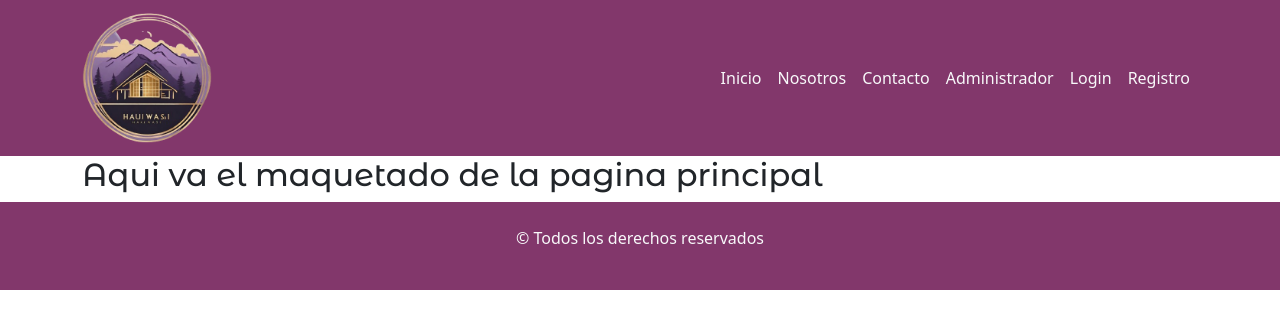
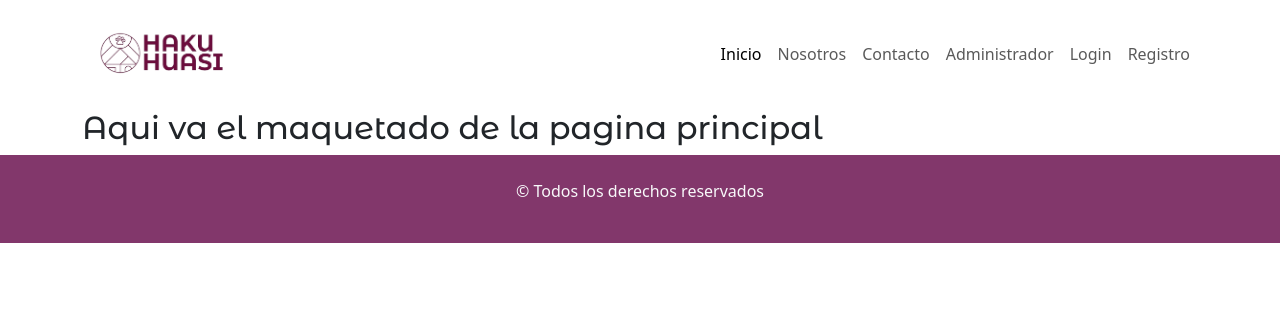
Before and after one commit to Pabmoy25/proyectoHotel-FrontEnd, a React (Vite) app: page / in a window 1280 px wide. Shown: the top 328 px of the page. Built offline with nearby package versions, Linux system fonts and the light colour scheme.

Commit message:
se modifica el logo del proyecto

```diff
--- a/src/components/common/Menu.jsx
+++ b/src/components/common/Menu.jsx
@@ -5,20 +5,20 @@ import { Link, NavLink } from "react-router-dom";
 const Menu = () => {
     return (
 
-        <Navbar expand="lg" className="bg-violeta">
+        <Navbar expand="lg">
           <Container>
             <NavbarBrand as={Link} to={"/"} >
-            <img src={logoHotel} alt="logo Hotel Haki Wasi" className="img-fluid" width={130}></img>
+            <img src={logoHotel} alt="logo Hotel Haki Wasi" className="img-fluid" width={160}></img>
             </NavbarBrand>
             <Navbar.Toggle aria-controls="basic-navbar-nav"/>
             <Navbar.Collapse id="basic-navbar-nav">
               <Nav className="ms-auto">
-                <NavLink end className=" nav-link text-light" to={'/'}>Inicio</NavLink>
-                <NavLink end className="nav-link text-light" to={'/nosotros'}>Nosotros</NavLink>
-                <NavLink end className="nav-link text-light" to={'/error404'}>Contacto</NavLink>
-                <NavLink end className="nav-link text-light" to={'/administrador'}>Administrador</NavLink>
-                <NavLink end className="nav-link text-light" to={'/login'}>Login</NavLink>
-                <NavLink end className="nav-link text-light" to={'/registro'}>Registro</NavLink>
+                <NavLink end className="nav-link" to={'/'}>Inicio</NavLink>
+                <NavLink end className="nav-link" to={'/nosotros'}>Nosotros</NavLink>
+                <NavLink end className="nav-link" to={'/error404'}>Contacto</NavLink>
+                <NavLink end className="nav-link" to={'/administrador'}>Administrador</NavLink>
+                <NavLink end className="nav-link" to={'/login'}>Login</NavLink>
+                <NavLink end className="nav-link" to={'/registro'}>Registro</NavLink>
               </Nav>
             </Navbar.Collapse>
           </Container>
```
Also changed, not shown: src/assets/logoHotel.png.
